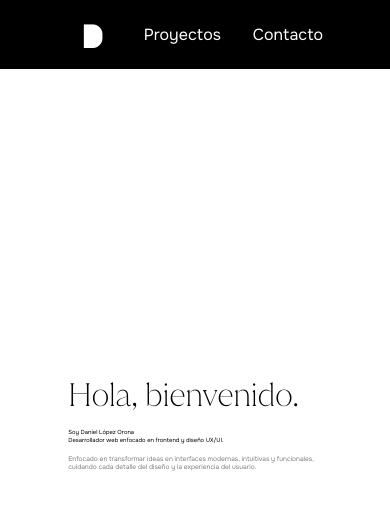
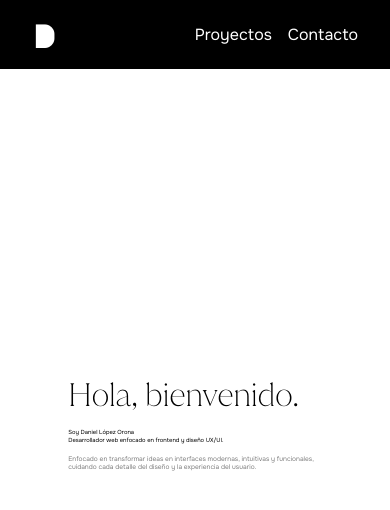
Before and after one commit to Daniel-orona21/cv, an Angular app: page / in a window 390 px wide. Shown: the top 510 px of the page. Built offline with nearby package versions, Linux system fonts and the light colour scheme.

Commit message:
responsive header

```diff
--- a/src/app/app.scss
+++ b/src/app/app.scss
@@ -197,3 +197,37 @@
         transform: translateY(0);
     }
 }
+
+
+@media (max-width: 768px) {
+    .header {
+        padding: 1rem 2rem;
+        ul {
+            gap: 1rem;
+        }
+    }
+
+    // .contenido {
+    //     .saludo {
+    //         .textos {
+    //             max-width: 90vw;
+
+    //             h1 {
+    //                 font-size: 12vw;
+    //             }
+
+    //             .typing-demo {
+    //                 width: 90vw;
+    //             }
+
+    //             p {
+    //                 font-size: 3vw;
+
+    //                 &.info {
+    //                     font-size: 3.5vw;
+    //                 }
+    //             }
+    //         }
+    //     }
+    // }
+}
```
